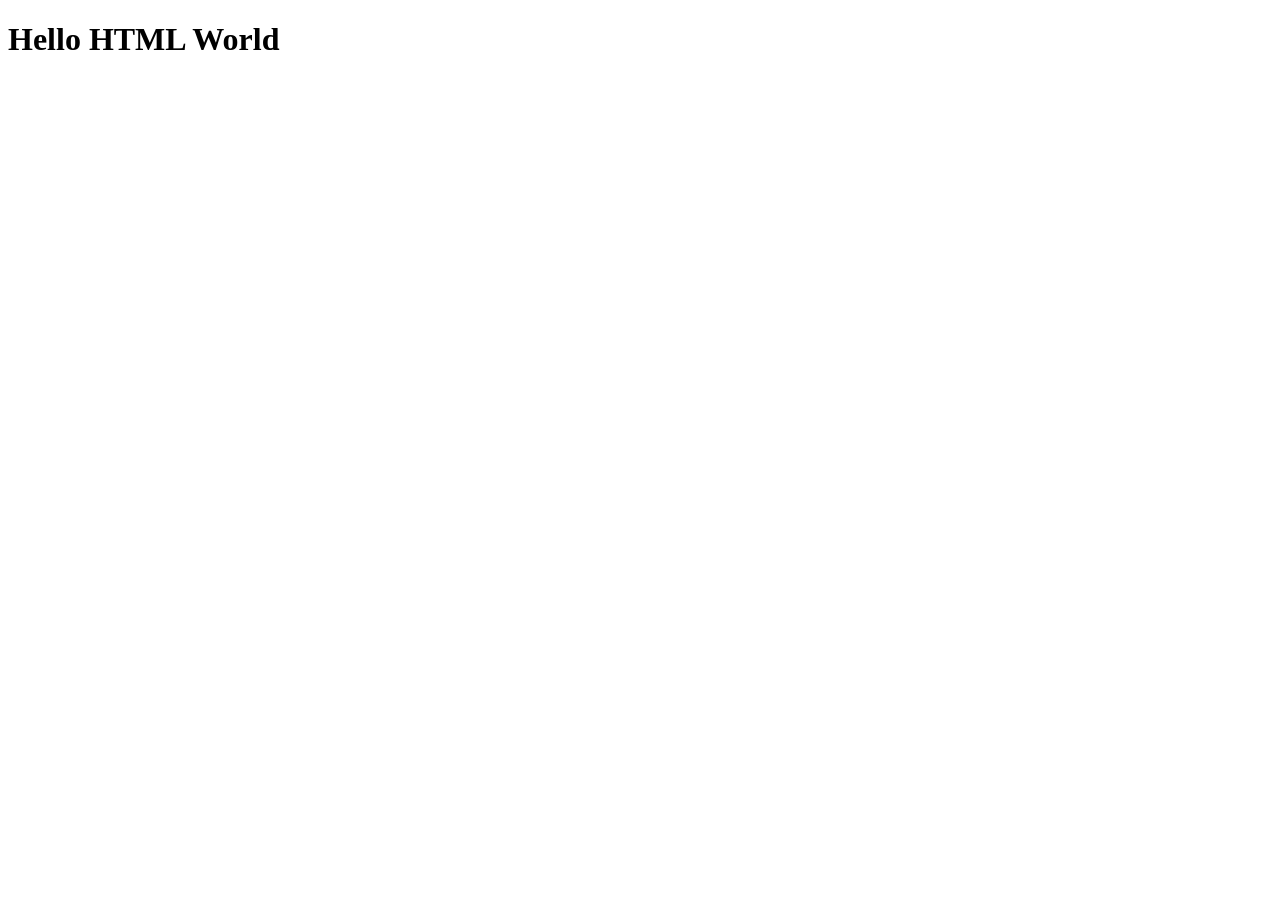
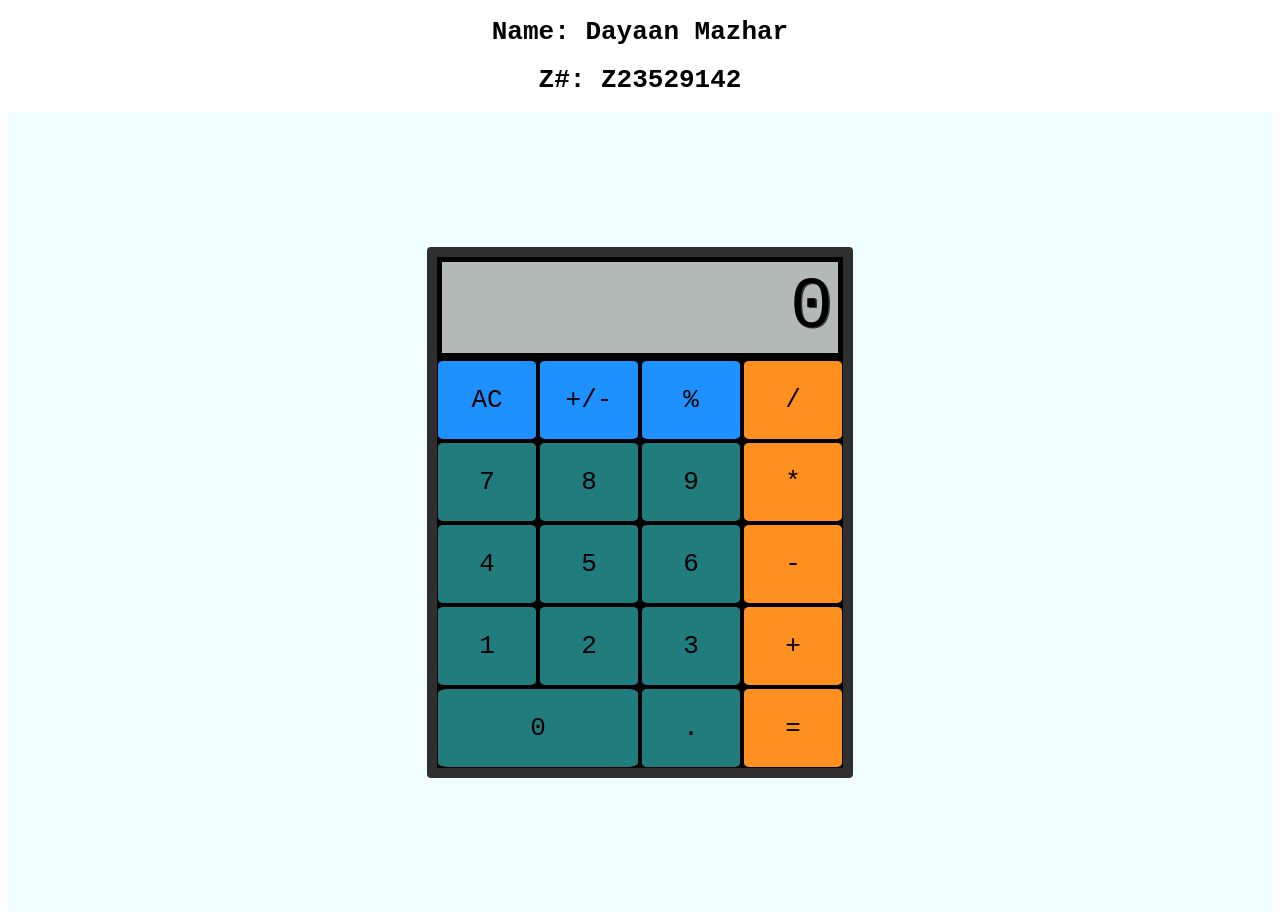
Before and after one commit to cop4808-spring-2023-fullstack-web/cop4808-git-and-github-fundamentals-danofano, a plain HTML site: page index.html in a window 1280 px wide. Before the commit the page ends 800 px from the top, so only its background shows below. Drawn offline with Linux system fonts and the light colour scheme.

Commit message:
Objective 3 edits

```diff
--- a/index.html
+++ b/index.html
@@ -1,4 +1,38 @@
 <!DOCTYPE html>
-<body>
-    <h1>Hello HTML World</h1>
-</body>
+<!-- saved from url=(0038)https://mrbuddh4.github.io/calculator/ -->
+<html><head><meta http-equiv="Content-Type" content="text/html; charset=UTF-8">
+
+    <meta name="calc ya later" content="width=device-width">
+    <title>CALCULATOR</title>
+    <link href="./styles/style.css" rel="stylesheet" type="text/css">
+    </head>
+    <body data-new-gr-c-s-check-loaded="14.1094.0" data-gr-ext-installed="">
+        <h1>Name: Dayaan Mazhar</h1>
+        <h1>Z#: Z23529142</h1>
+        <main id="calc">
+            <div id="container">
+                <div id="display">0</div>
+                <button type="button" class="clear" value="clear" data-key="8">AC</button>
+                <button type="button" class="sign" value="sign" data-key="192">+/-</button>
+                <button type="button" class="percent" value="percent" data-key="80">%</button>
+                <button type="button" class="operator" value="/" data-key="68">/</button>
+                <button type="button" class="operand" value="7" data-key="55">7</button>
+                <button type="button" class="operand" value="8" data-key="56">8</button>
+                <button type="button" class="operand" value="9" data-key="57">9</button>
+                <button type="button" class="operator" value="*" data-key="88">*</button>
+                <button type="button" class="operand" value="4" data-key="52">4</button>
+                <button type="button" class="operand" value="5" data-key="53">5</button>
+                <button type="button" class="operand" value="6" data-key="54">6</button>
+                <button type="button" class="operator" value="-" data-key="173">-</button>
+                <button type="button" class="operand" value="1" data-key="49">1</button>
+                <button type="button" class="operand" value="2" data-key="50">2</button>
+                <button type="button" class="operand" value="3" data-key="51">3</button>
+                <button type="button" class="operator" value="+" data-key="61">+</button>
+                <button type="button" id="zero" class="operand" value="0" data-key="48">0</button>
+                <button type="button" class="decimal" value="." data-key="190">.</button>
+                <button type="button" class="equals" value="=" data-key="69">=</button>
+            </div>
+        </main>
+    <script src="./scripts/script.js.download"></script>
+
+<div id="hl-aria-live-message-container" aria-live="polite" class="visually-hidden"></div><div id="hl-aria-live-alert-container" role="alert" aria-live="assertive" class="visually-hidden"></div></body><grammarly-desktop-integration data-grammarly-shadow-root="true"></grammarly-desktop-integration></html>
--- /dev/null
+++ b/styles/style.css
@@ -0,0 +1,110 @@
+html {
+    text-align: center;
+    font-family: monospace;
+}
+
+#calc {
+    display: flex;
+    min-height: 95vh;
+    justify-content: center;
+    align-content: center;
+    align-items: center;
+    height: 100vh;
+    overflow: hidden;
+    background-color: azure;
+}
+
+#container {
+    background-color: black;
+    border: 10px solid rgba(47,47,47,1);
+    border-radius: 4px;
+    display: grid;
+    grid-template-columns: repeat(4, 100px);
+    grid-template-rows: minmax(100px, auto) repeat(5, 80px);
+    gap: 2px;
+}
+
+#display {
+    grid-column: 1 / -1;
+    background-color: #b2b9b7;
+    display: flex;
+    flex-direction: column;
+    justify-content: space-around;
+    align-items: flex-end;
+    padding: 5px;
+    font-size: 5.5em;
+    font-weight: initial;
+    text-shadow: 1.3px 1.3px #383838;
+    margin: 5px;
+}
+
+button {
+    margin: 1px;
+    border-radius: 5%;
+    border: none;
+    font-weight: initial;
+    font-size: 2em;
+    font-family: monospace;
+    color: black;
+}
+
+
+#zero {
+    grid-column: span 2;
+}
+
+.operator {
+    background-color: #FF8F1F;
+}
+
+.operator:focus {
+    background-color: #ffc183;
+}
+
+.equals {
+    background-color: #FF8F1F;
+}
+
+.equals:active {
+    background-color: #ffc183;
+}
+
+.operand {
+    background-color: #217C7E;
+}
+
+.operand:active {
+    background-color: #33b9bb;
+}
+
+.decimal {
+    background-color: #217C7E;
+}
+
+.decimal:active {
+    background-color: #33b9bb;
+}
+
+.clear {
+    background-color: dodgerblue;
+}
+
+.clear:active {
+    background-color: rgb(123, 189, 255);
+}
+
+.sign {
+    background-color: dodgerblue;
+}
+
+.sign:active {
+    background-color: rgb(123, 189, 255);
+}
+
+.percent {
+    background-color: dodgerblue;
+}
+
+.percent:active {
+    background-color: rgb(123, 189, 255);
+}
```
Also changed, not shown: 1 other file.
